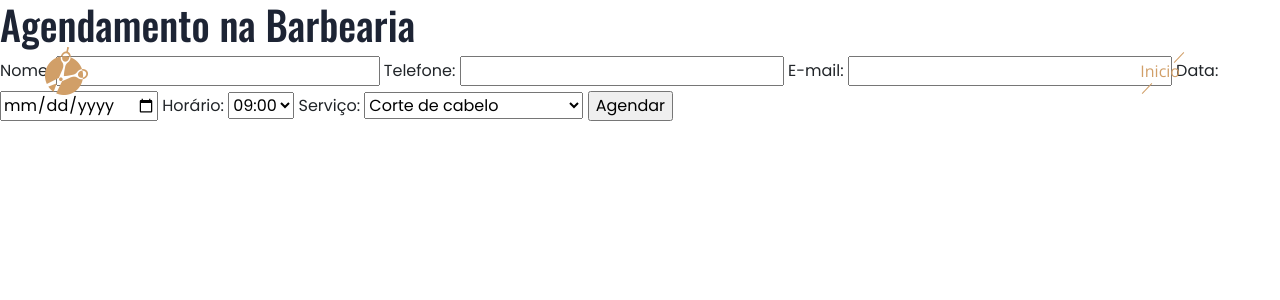
After one commit to PedroC21/Baber-Flask, a Flask app: template templates/agendamento_old2.html in a window 1280 px wide. The commit adds this page. Shown: the top 300 px of the page. Run offline with Flask 3, Linux system fonts and the light colour scheme; the template is opened without the code that fills it, so the values that code supplies are empty; some libraries are stand-ins or nearby versions.

Commit message:
Last Alter

```diff
--- a/app.py
+++ b/app.py
@@ -1,11 +1,14 @@
 import os
-from flask import Flask, render_template, request, redirect, url_for, flash
+from flask import Flask, render_template, request, redirect, url_for, session, flash
+from google.oauth2 import service_account
+from googleapiclient.discovery import build
 from flask_sqlalchemy import SQLAlchemy
+from werkzeug.security import generate_password_hash, check_password_hash
 
 # Cria uma instância do aplicativo Flask
 app = Flask(__name__)
+app.secret_key = 'your_secret_key'
 app.static_folder = 'static/'
-app.secret_key = 'supersecretkey'
 
 # Configuração do banco de dados
 app.config['SQLALCHEMY_DATABASE_URI'] = 'sqlite:///agendamentos.db'
@@ -15,15 +18,31 @@ db = SQLAlchemy(app)
 # Modelo de dados para os agendamentos
 class Agendamento(db.Model):
     id = db.Column(db.Integer, primary_key=True)
-    nome = db.Column(db.String(100), nullable=False)
-    telefone = db.Column(db.String(20), nullable=False)
+    nome = db.Column(db.String(100))
+    telefone = db.Column(db.String(20))
     email = db.Column(db.String(100))
-    data = db.Column(db.String(10), nullable=False)
-    horario = db.Column(db.String(8), nullable=False)
-    servico = db.Column(db.String(50), nullable=False)
+    data = db.Column(db.String(10))
+    horario = db.Column(db.String(8))
+    servico = db.Column(db.String(50))
 
     def __repr__(self):
         return f'<Agendamento {self.id}>'
+
+# Modelo de dados para o administrador
+class Admin(db.Model):
+    id = db.Column(db.Integer, primary_key=True)
+    username = db.Column(db.String(100), unique=True, nullable=False)
+    password_hash = db.Column(db.String(128), nullable=False)
+
+    def set_password(self, password):
+        self.password_hash = generate_password_hash(password)
+
+    def check_password(self, password):
+        return check_password_hash(self.password_hash, password)
+
+# Crie as tabelas no banco de dados
+with app.app_context():
+    db.create_all()
 
 # Define a rota padrão e sua função correspondente
 @app.route("/")
@@ -35,57 +54,84 @@ def about():
     return render_template("about.html")
 
 @app.route("/services.html")
-def services():
+def Serviços():
     return render_template("services.html")
 
-@app.route("/portfolio.html")
-def portfolio():
-    return render_template("portfolio.html")
+@app.route("/portifolio.html")
+def Portifolio():
+    return render_template("portifolio.html")
 
 @app.route("/contact.html")
-def contact():
+def Contatos():
     return render_template("contact.html")
 
 @app.route("/agendamento.html")
 def agendamento():
-    return render_template("agendamento.html")
-
-@app.route('/agendamentos')
-def visualizar_agendamentos():
     agendamentos = Agendamento.query.all()
-    return render_template('visualizar_agendamentos.html', agendamentos=agendamentos)
-
+    horarios_agendados = [(agendamento.data, agendamento.horario) for agendamento in agendamentos]
+    return render_template("agendamento.html", horarios_agendados=horarios_agendados)
 
 # Rota para lidar com o envio do formulário
 @app.route('/agendar', methods=['POST'])
 def agendar():
-    nome = request.form['nome']
-    telefone = request.form['telefone']
-    email = request.form['email']
-    data = request.form['data']
-    horario = request.form['horario']
-    servico = request.form['servico']
+    if request.method == 'POST':
+        nome = request.form['nome']
+        telefone = request.form['telefone']
+        email = request.form['email']
+        data = request.form['data']
+        horario = request.form['horario']
+        servico = request.form['servico']
 
-    # Crie um novo objeto de agendamento
-    novo_agendamento = Agendamento(nome=nome, telefone=telefone, email=email, data=data, horario=horario, servico=servico)
+       # Verifique se já existe um agendamento com a mesma data e horário
+        agendamento_existente = Agendamento.query.filter_by(data=data, horario=horario).first()
+        if agendamento_existente:
+            flash('Já existe um agendamento para essa data e horário. Por favor, escolha outro horário.')
+            return redirect(url_for('agendamento'))
 
-    # Adicione o novo agendamento ao banco de dados
-    try:
+        # Crie um novo objeto de agendamento
+        novo_agendamento = Agendamento(nome=nome, telefone=telefone, email=email, data=data, horario=horario, servico=servico)
+
+        # Adicione o novo agendamento ao banco de dados
         db.session.add(novo_agendamento)
         db.session.commit()
-        flash(f"Agendamento de {nome} adicionado com sucesso!", 'success')
-    except Exception as e:
-        flash(f"Erro ao adicionar agendamento: {e}", 'danger')
 
-    return redirect(url_for('agendamento'))
+        flash('Agendamento confirmado!')
+        return redirect(url_for('homepage'))
+
+# Rota para o login do administrador
+@app.route('/admin/login', methods=['GET', 'POST'])
+def admin_login():
+    if request.method == 'POST':
+        username = request.form['username']
+        password = request.form['password']
+        print(f'Tentativa de login com usuário: {username}')  # Adicione esta linha
+        admin = Admin.query.filter_by(username=username).first()
+        if admin:
+            print(f'Usuário encontrado: {admin.username}')  # Adicione esta linha
+            if admin.check_password(password):
+                return redirect(url_for('visualizar_agendamentos'))
+            else:
+                print('Senha incorreta')  # Adicione esta linha
+        else:
+            print('Usuário não encontrado')  # Adicione esta linha
+        return 'Login inválido'
+    return render_template('admin_login.html')
+
+
+# Rota para logout do administrador
+@app.route('/admin/logout')
+def admin_logout():
+    session.pop('admin', None)
+    return redirect(url_for('admin_login'))
+
+# Rota para visualizar os agendamentos
+@app.route('/admin')
+def visualizar_agendamentos():
+    if 'admin' not in session:
+        return redirect(url_for('admin_login'))
+    agendamentos = Agendamento.query.all()
+    return render_template('visualizar_agendamentos.html', agendamentos=agendamentos)
 
 # Executa o aplicativo Flask
 if __name__ == '__main__':
-    # Criação das tabelas no banco de dados
-    with app.app_context():
-        try:
-            db.create_all()
-            print("Tabelas criadas com sucesso!")
-        except Exception as e:
-            print(f"Erro ao criar tabelas: {e}")
     app.run(debug=True)
--- /dev/null
+++ b/templates/agendamento_old2.html
@@ -0,0 +1,95 @@
+<!DOCTYPE html>
+<html lang="en">
+<head>
+    <meta charset="UTF-8">
+    <meta name="viewport" content="width=device-width, initial-scale=1.0">
+    <title>Agendamento</title>
+       <link rel="stylesheet" href="{{ url_for('static', filename='css/bootstrap.min.css') }}">
+       <link rel="stylesheet" href="{{ url_for('static', filename='css/style.css') }}">
+       <!-- Seus links CSS existentes -->
+
+</head>
+<body>
+    <!-- Adicione isso logo após o início da tag <body> -->
+    {% with messages = get_flashed_messages() %}
+        {% if messages %}
+            <script>
+                window.onload = function() {
+                    alert("{{ messages[0] }}");
+                };
+            </script>
+        {% endif %}
+    {% endwith %}
+
+    <header>
+        <!--? Header Start -->
+        <div class="header-area header-transparent pt-20">
+            <div class="main-header header-sticky">
+                <div class="container-fluid">
+                    <div class="row align-items-center">
+                        <!-- Logo -->
+                        <div class="col-xl-2 col-lg-2 col-md-1">
+                            <div class="logo">
+                                <a href="/"><img src="{{url_for('static', filename='img/logo/loder.png') }}" alt=""></a>
+                            </div>
+                        </div>
+                        <div class="col-xl-10 col-lg-10 col-md-10">
+                            <div class="menu-main d-flex align-items-center justify-content-end">
+                                <!-- Main-menu -->
+                                <div class="main-menu f-right d-none d-lg-block">
+                                    <nav>
+                                        <ul id="navigation">
+                                            <li class="active"><a href="/">Inicio</a></li>
+                                        </ul>
+                                    </nav>
+                                </div>
+                                <div class="header-right-btn f-right d-none d-lg-block ml-30">
+                                </div>
+                            </div>
+                        </div>
+                        <!-- Mobile Menu -->
+                        <div class="col-12">
+                            <div class="mobile_menu d-block d-lg-none"></div>
+                        </div>
+                    </div>
+                </div>
+            </div>
+        </div>
+        <!-- Header End -->
+    </header>
+
+    <form action="/agendar" method="POST">
+        <h1>Agendamento na Barbearia</h1>
+        <label for="nome">Nome:</label>
+        <input type="text" id="nome" name="nome" required>
+
+        <label for="telefone">Telefone:</label>
+        <input type="tel" id="telefone" name="telefone" required>
+
+        <label for="email">E-mail:</label>
+        <input type="email" id="email" name="email">
+
+        <label for="data">Data:</label>
+        <input type="date" id="data" name="data" required>
+
+        <label for="horario">Horário:</label>
+        <select id="horario" name="horario" required>
+            {% for hour in range(9, 18) %}
+                <option value="{{ '{:02d}:00'.format(hour) }}">{{ '{:02d}:00'.format(hour) }}</option>
+            {% endfor %}
+        </select>
+
+        <label for="servico">Serviço:</label>
+        <select id="servico" name="servico" required>
+            <option value="corte">Corte de cabelo</option>
+            <option value="barba">Barba</option>
+            <option value="ambos">Corte de cabelo e barba</option>
+        </select>
+
+        <input type="submit" value="Agendar">
+    </form>
+
+    <!-- Seus scripts JS existentes -->
+    <script src="{{ url_for('static', filename='js/bootstrap.bundle.min.js') }}"></script>
+</body>
+</html>
```
Also changed, not shown: templates/admin_login.html (added, +29 -0 lines), templates/agendamento.html (+14 -12 lines), templates/visualizar_agendamentos.html (+41 -5 lines), instance/agendamentos.db.
